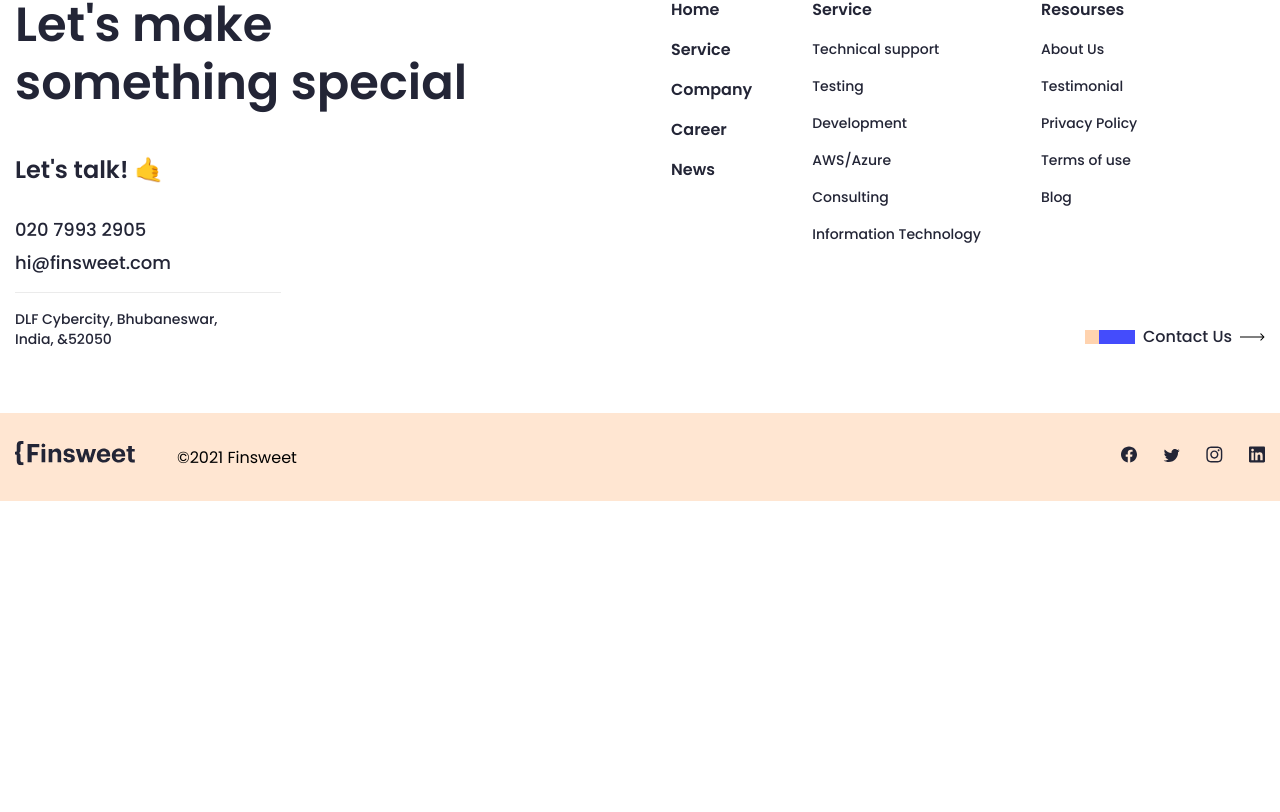
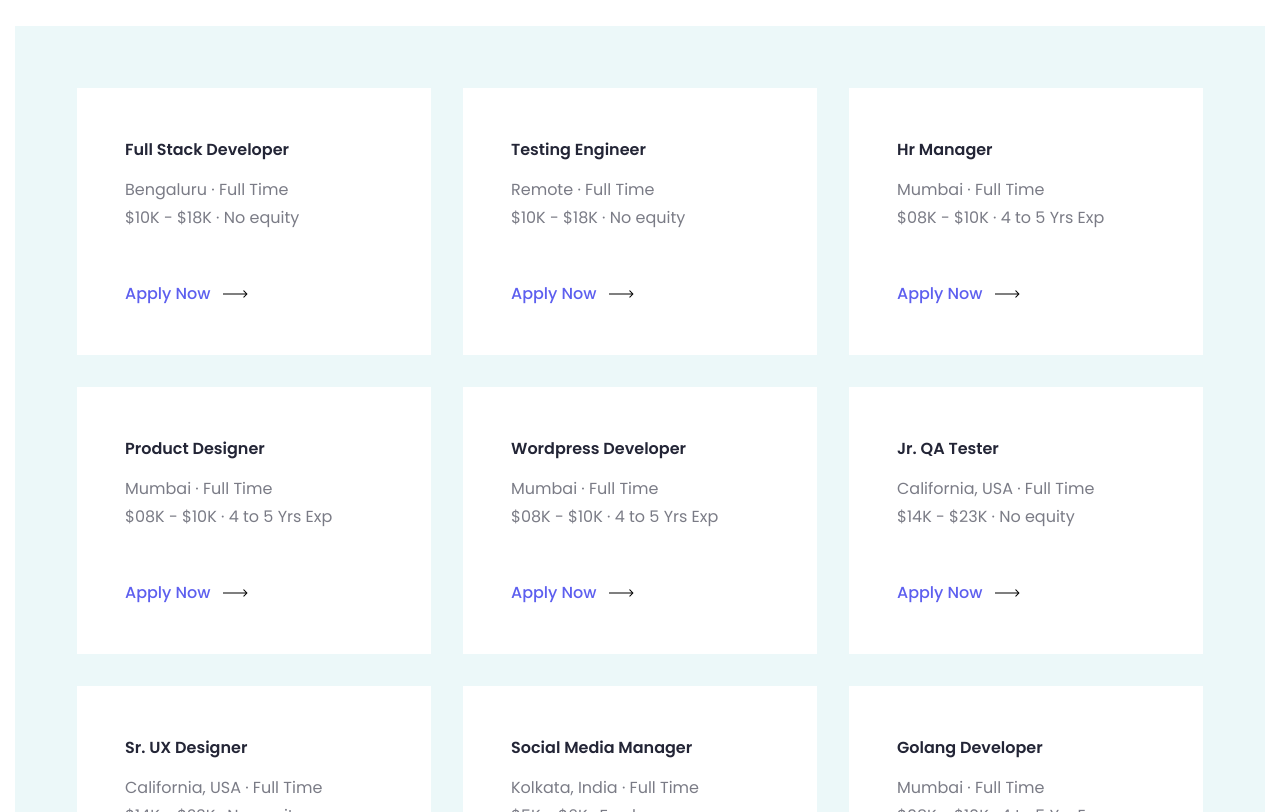
Before and after one commit to ZiBullet/finsweet-react, a React (Vite) app: page /career in a window 1280 px wide. Shown: the part 1088-1900 px from the top of the page. Before the commit the page ends 1589 px from the top, so only its background shows below. Built offline with nearby package versions, Linux system fonts and the light colour scheme.

Commit message:
career - positions - done

```diff
--- a/src/App.jsx
+++ b/src/App.jsx
@@ -18,6 +18,7 @@ import about3 from "./assets/images/about3.png";
 
 import blog1 from "./assets/images/blog1.png";
 import blog2 from "./assets/images/blog2.png";
+import PositionsItem from './pages/CareerPage/PositionsItem';
 
 
 
@@ -59,7 +60,81 @@ const App = () => {
       date: "Jan 19, 2021",
       link: "#"
     },
-  ]
+  ];
+  const jobs = [
+    {
+      id: 1,
+      title: "Full Stack Developer",
+      city: "Bengaluru",
+      type: "Full Time",
+      salaryRange: "$10K - $18K",
+      equity: "No equity"
+    },
+    {
+      id: 2,
+      title: "Testing Engineer",
+      city: "Remote",
+      type: "Full Time",
+      salaryRange: "$10K - $18K",
+      equity: "No equity"
+    },
+    {
+      id: 3,
+      title: "Hr Manager",
+      city: "Mumbai",
+      type: "Full Time",
+      salaryRange: "$08K - $10K",
+      equity: "4 to 5 Yrs Exp"
+    },
+    {
+      id: 4,
+      title: "Product Designer",
+      city: "Mumbai",
+      type: "Full Time",
+      salaryRange: "$08K - $10K",
+      equity: "4 to 5 Yrs Exp"
+    },
+    {
+      id: 5,
+      title: "Wordpress Developer",
+      city: "Mumbai",
+      type: "Full Time",
+      salaryRange: "$08K - $10K",
+      equity: "4 to 5 Yrs Exp"
+    },
+    {
+      id: 6,
+      title: "Jr. QA Tester",
+      city: "California, USA",
+      type: "Full Time",
+      salaryRange: "$14K - $23K",
+      equity: "No equity"
+    },
+    {
+      id: 7,
+      title: "Sr. UX Designer",
+      city: "California, USA",
+      type: "Full Time",
+      salaryRange: "$14K - $23K",
+      equity: "No equity"
+    },
+    {
+      id: 8,
+      title: "Social Media Manager",
+      city: "Kolkata, India",
+      type: "Full Time",
+      salaryRange: "$5K - $6K",
+      equity: "Fresher"
+    },
+    {
+      id: 9,
+      title: "Golang Developer",
+      city: "Mumbai",
+      type: "Full Time",
+      salaryRange: "$08K - $10K",
+      equity: "4 to 5 Yrs Exp"
+    },
+  ];
 
 
   const [isNavbarOpen, setIsNavbarOpen] = useState(false);
@@ -80,7 +155,8 @@ const App = () => {
         <Route path="/" element={<HomePage images={images} allBlogs={allBlogs} />} />
         <Route path="/service" element={<ServicePage />} />
         <Route path="/company" element={<CompanyPage images={images} />} />
-        <Route path="/career" element={<CareerPage />} />
+        <Route path="/career" element={<CareerPage jobs={jobs} />} />
+        <Route path="/career/:id" element={<PositionsItem />} />
         <Route path="/blog" element={<BlogPage />} />
         <Route path="/contact" element={<ContactPage />} />
         <Route path="/policy" element={<PolicyPage />} />
--- a/src/assets/scss/CareerPage/CareerPage.scss
+++ b/src/assets/scss/CareerPage/CareerPage.scss
@@ -1 +1 @@
-@import "./Career.scss";
+@import "./Career.scss", "./Positions.scss";
--- /dev/null
+++ b/src/assets/scss/CareerPage/Positions.scss
@@ -0,0 +1,88 @@
+$blue: #5D5FEF;
+$darkBlue: #232536;
+$skyblue: #ECF8F9;
+$white: #FFFFFF;
+
+.positions {
+    padding: 96px 0;
+
+    &__boxes {
+        display: grid;
+        grid-template-columns: repeat(3, 1fr);
+        gap: 32px;
+        padding: 62px;
+        background: $skyblue;
+
+        @media screen and (max-width: 1140px) {
+            grid-template-columns: repeat(2, 1fr);
+        }
+
+        @media screen and (max-width: 780px) {
+            grid-template-columns: 1fr;
+        }
+
+        @media screen and (max-width: 480px) {
+            padding: 18px;
+        }
+    }
+
+    &__box {
+        display: flex;
+        flex-direction: column;
+        align-items: flex-start;
+        gap: 52px;
+
+        background: $white;
+        padding: 48px;
+
+        transition: .3s;
+
+        &:hover {
+            scale: 1.05;
+        }
+
+        &-desc {
+            display: flex;
+            flex-direction: column;
+            gap: 4px;
+        }
+
+        &-title {
+            color: $darkBlue;
+            font-size: 16px;
+            font-weight: 600;
+            line-height: 28px;
+            margin-bottom: 10px;
+        }
+
+        &-text {
+            color: $darkBlue;
+            font-size: 16px;
+            font-weight: 400;
+            line-height: 24px;
+            opacity: 0.6;
+        }
+
+        &-link {
+            color: $blue;
+            font-size: 16px;
+            font-weight: 500;
+            line-height: 24px;
+
+            display: flex;
+            align-items: center;
+            gap: 12px;
+
+            border-bottom: 1px solid transparent;
+            transition: .3s;
+
+            &:hover {
+                border-bottom: 1px solid currentColor;
+            }
+        }
+
+        @media screen and (max-width: 480px) {
+            padding: 18px;
+        }
+    }
+}
--- a/src/pages/CareerPage/CareerPage.jsx
+++ b/src/pages/CareerPage/CareerPage.jsx
@@ -1,9 +1,13 @@
 import Career from "./Career"
+import Positions from "./Positions"
 
-const CareerPage = () => {
+const CareerPage = ({ jobs }) => {
+
+
   return (
     <main className="main">
       <Career />
+      <Positions jobs={jobs} />
     </main>
   )
 }
--- /dev/null
+++ b/src/pages/CareerPage/Positions.jsx
@@ -0,0 +1,19 @@
+import PositionsItem from "./PositionsItem"
+
+const Positions = ({ jobs }) => {
+    return (
+        <section className="positions">
+            <div className="positions__wrap container">
+                <div className="positions__boxes">
+                    {
+                        jobs && jobs.map(job => (
+                            <PositionsItem job={job} key={job.id} />
+                        ))
+                    }
+                </div>
+            </div>
+        </section>
+    )
+}
+
+export default Positions
--- /dev/null
+++ b/src/pages/CareerPage/PositionsItem.jsx
@@ -0,0 +1,21 @@
+import { Link } from "react-router-dom"
+
+import arrowRightBlackIcon from "../../assets/icons/arrow-right-black.svg";
+
+const PositionsItem = ({ job }) => {
+    return (
+        <div className="positions__box">
+            <div className="positions__box-desc">
+                <h4 className="positions__box-title">{job.title}</h4>
+                <p className="positions__box-text">{`${job.city} · ${job.type}`}</p>
+                <p className="positions__box-text">{`${job.salaryRange} · ${job.equity}`}</p>
+            </div>
+            <Link className="positions__box-link" to={`/career/${job.id}`}>
+                <span>Apply Now</span>
+                <img src={arrowRightBlackIcon} alt="arrow-right-black icon" />
+            </Link>
+        </div>
+    )
+}
+
+export default PositionsItem
```
